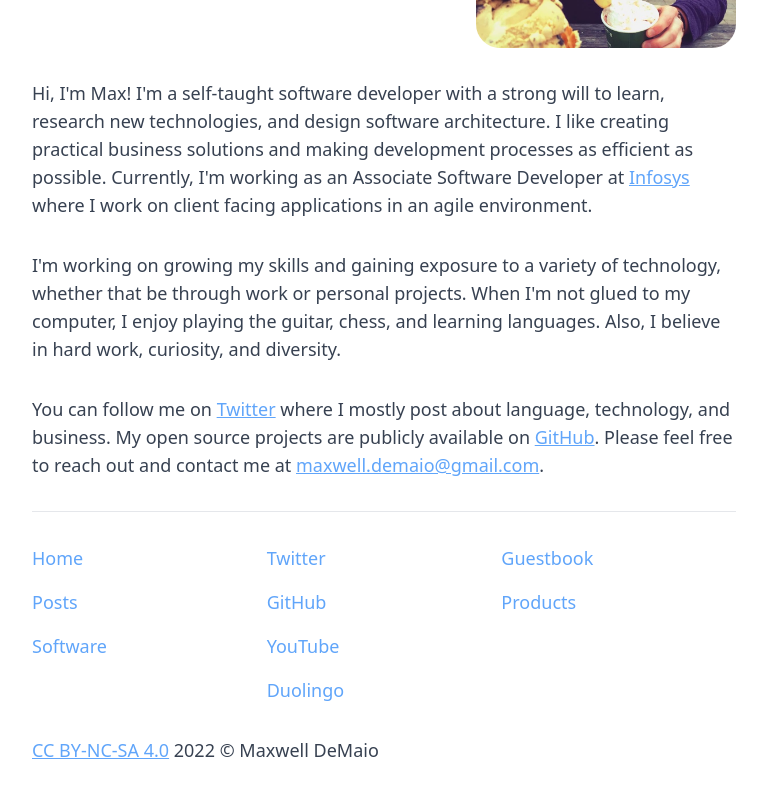
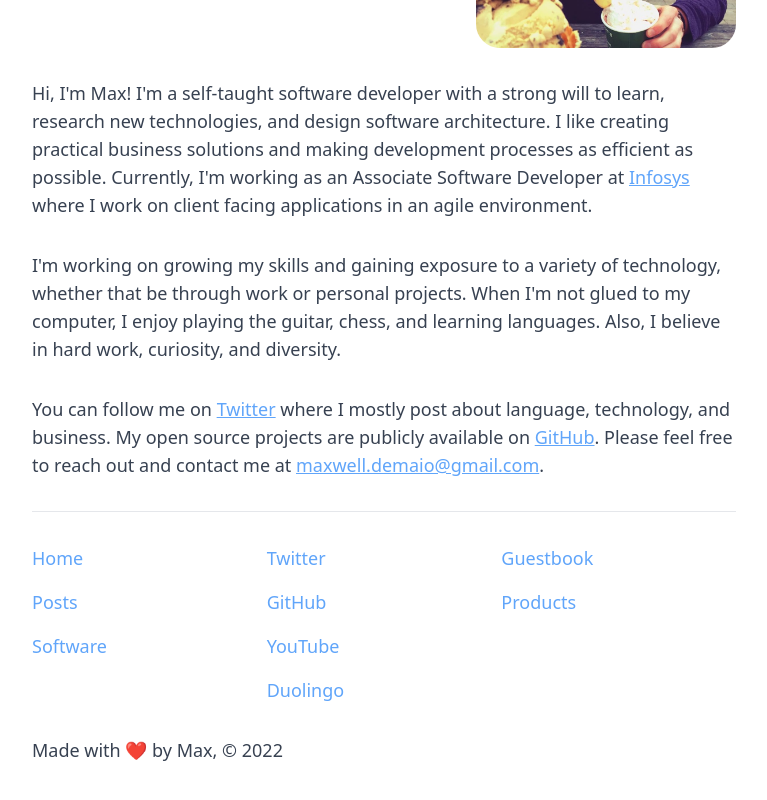
Before and after one commit to maxdemaio/max-nextjs, a Next.js app: page / in a window 1280 px wide. Shown: the part 324-1124 px from the top of the page, without its empty margins (256-1023 px from the left). Built offline with nearby package versions, Linux system fonts and the light colour scheme.

Commit message:
rm cc license, add new footer

```diff
--- a/components/CcName.js
+++ b/components/CcName.js
@@ -1,18 +1,7 @@
 export default function CcName() {
   return (
-    <div>
-      <span>
-        <a
-          className="underline text-blue-400 hover:text-blue-600"
-          href="https://creativecommons.org/licenses/by-nc-sa/4.0/"
-        >
-          CC BY-NC-SA 4.0
-        </a>
-        <span className="text-gray-700 dark:text-gray-400">
-          {' '}
-          {new Date().getFullYear()} © Maxwell DeMaio
-        </span>
-      </span>
+    <div className="text-gray-700 dark:text-gray-400">
+      Made with ❤️ by Max, © {new Date().getFullYear()}
     </div>
   );
 }
```
Also changed, not shown: 1 other file (tests, documents, lock files or other folders).
